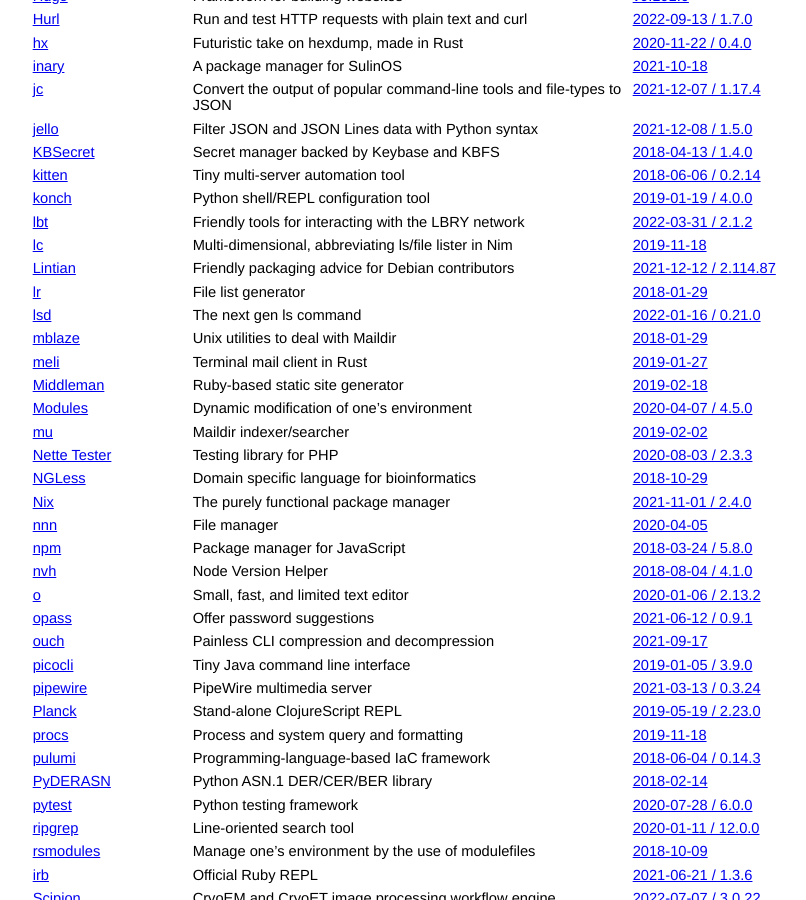
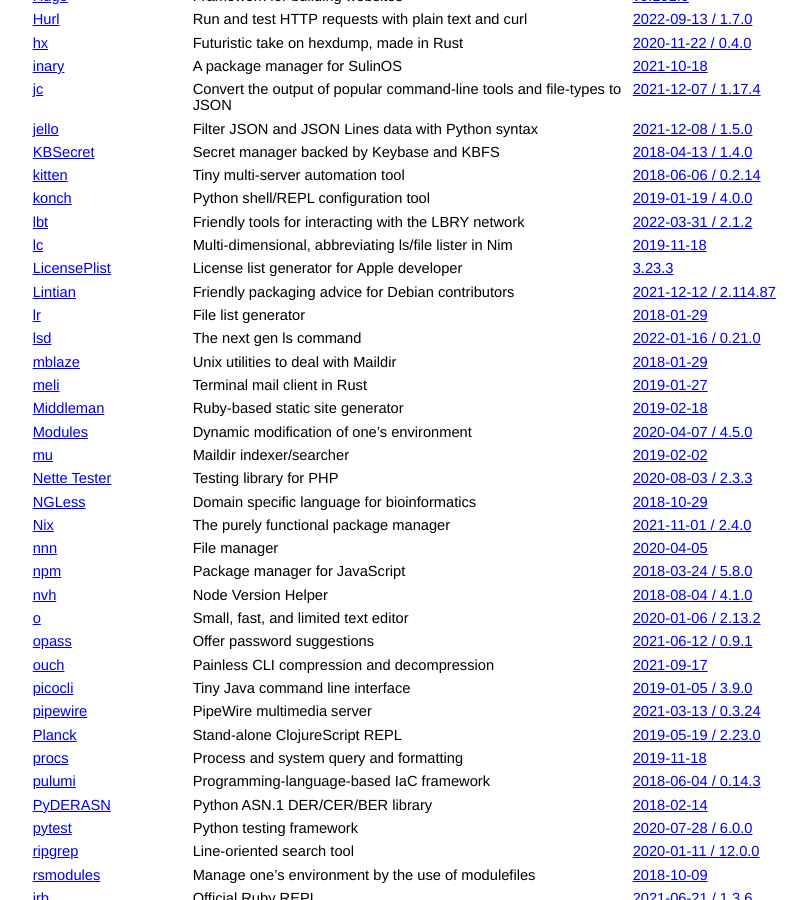
Before and after one commit to jcs/no_color, a Jekyll site: the page built from index.md, in a window 1280 px wide and 900 px high, scrolled down 3518 px. Shown: the whole window, without its empty margins (211-1017 px from the left). Built offline with Jekyll 4.4.1, drawn with Linux system fonts in a browser that asks for light colours; our own code applies the rules of GitHub Pages for plain Markdown files.

Commit message:
Add LicensePlist (#198)

```diff
--- a/index.md
+++ b/index.md
@@ -192,6 +192,7 @@ color via `NO_COLOR`.
 | [konch](https://github.com/sloria/konch) | Python shell/REPL configuration tool | [2019-01-19 / 4.0.0](https://github.com/sloria/konch/blob/master/CHANGELOG.rst#400-2019-01-19) |
 | [lbt](https://gitlab.com/gardenappl/lbt) | Friendly tools for interacting with the LBRY network | [2022-03-31 / 2.1.2](https://gitlab.com/gardenappl/lbt/-/releases/v2.1.2)
 | [lc](https://github.com/c-blake/lc) | Multi-dimensional, abbreviating ls/file lister in Nim | [2019-11-18](https://github.com/c-blake/lc/commit/3f69e692db45c63320c3cbd2d3910208437687f9) |
+| [LicensePlist](https://github.com/mono0926/LicensePlist) | License list generator for Apple developer | [3.23.3](https://github.com/mono0926/LicensePlist/releases/tag/3.23.3) |
 | [Lintian](https://lintian.debian.org) | Friendly packaging advice for Debian contributors | [2021-12-12 / 2.114.87](https://salsa.debian.org/lintian/lintian/-/commit/275a48e628120100a38cbcd5a4f7f5b70c5ab47d) |
 | [lr](https://github.com/chneukirchen/lr) | File list generator | [2018-01-29](https://github.com/chneukirchen/lr/commit/8f0ac7c8abb4e0830d6cf72bbbd5f38c44b4266d) |
 | [lsd](https://github.com/Peltoche/lsd) | The next gen ls command | [2022-01-16 / 0.21.0](https://github.com/Peltoche/lsd/releases/tag/0.21.0) |
```
